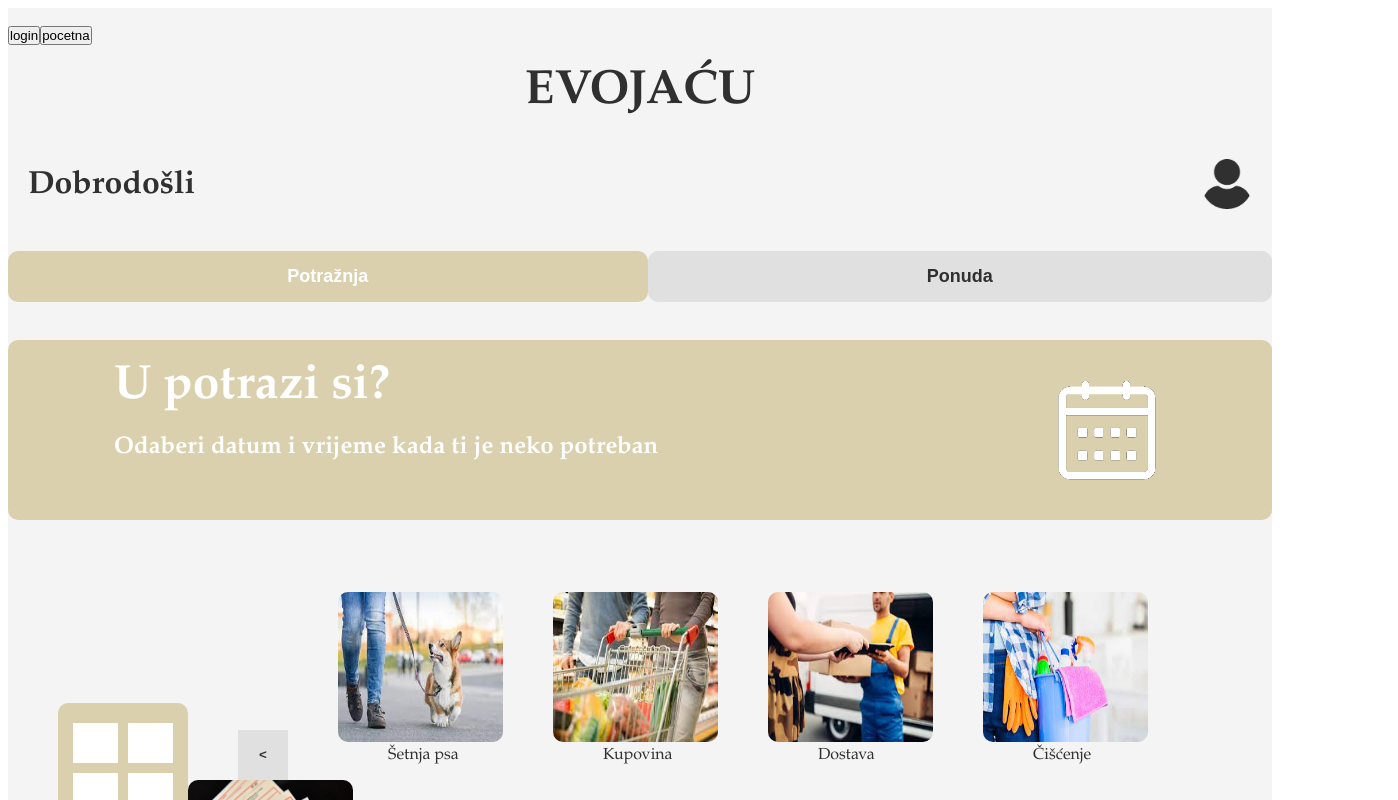
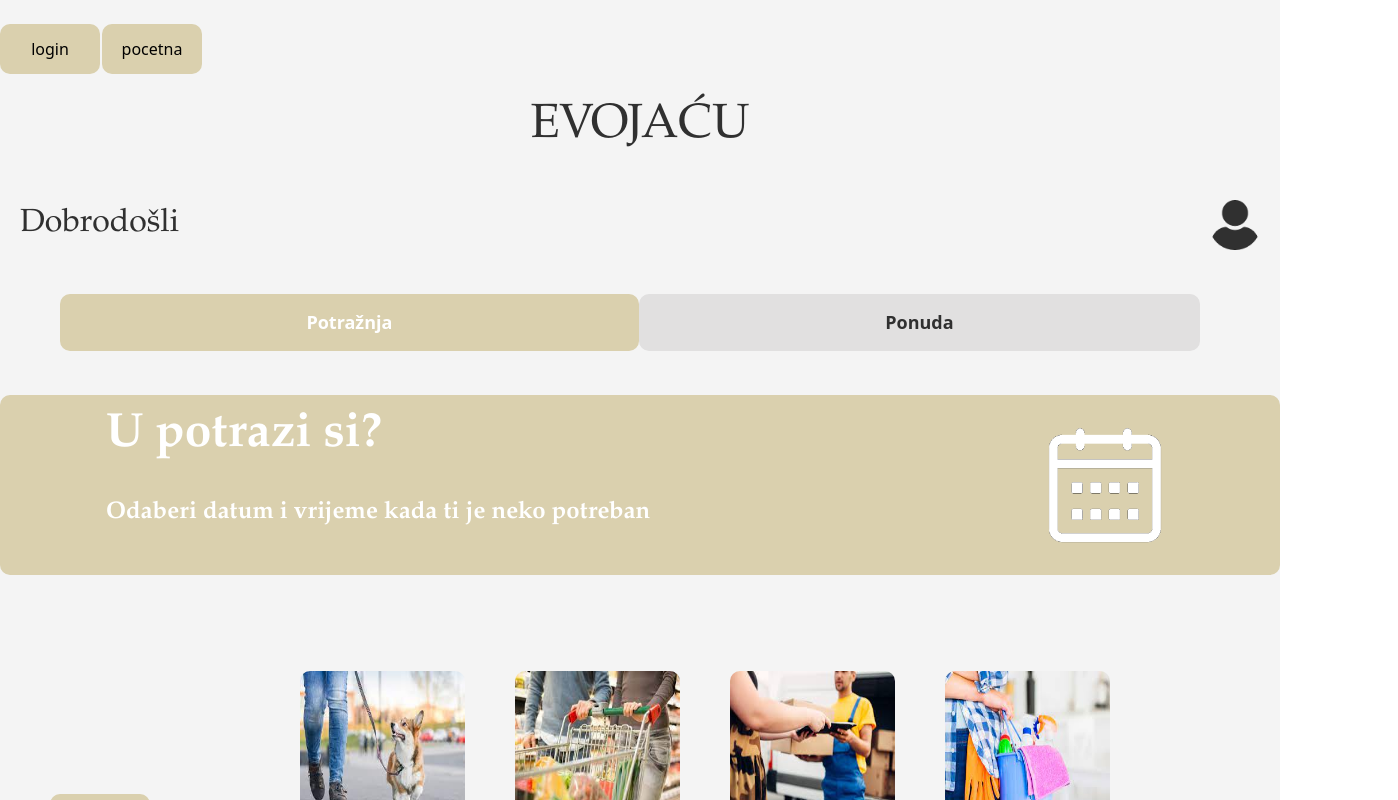
Before and after one commit to enabecic/evojacu, an Angular app in the folder front-end/: page /pocetna in a window 1280 px wide. Shown: the top 800 px of the page, 1398 px wide, since content can reach past the window. Built offline with nearby package versions, Linux system fonts and the light colour scheme.

Commit message:
Izrada logina

```diff
--- a/front-end/src/app/app.component.css
+++ b/front-end/src/app/app.component.css
@@ -18,3 +18,12 @@ h1{
   font-size: xxx-large;
   color: rgb(48,48,48);
 }
+
+.navigacija{
+  background-color: rgb(218, 208, 174);
+  border: 0;
+  border-radius: 10px;
+  width: 100px;
+  height: 50px;
+  margin-right: 2px;
+}
--- a/front-end/src/app/app.component.html
+++ b/front-end/src/app/app.component.html
@@ -1,7 +1,7 @@
 <body>
 <br>
-<button routerLink="/login">login</button>
-<button routerLink="/pocetna">pocetna</button>
+<button routerLink="/login"  class="navigacija">login</button>
+<button routerLink="/pocetna" class="navigacija">pocetna</button>
 <br><br>
 <h1>EVOJAĆU</h1>
 <br>
--- a/front-end/src/app/login/login.component.css
+++ b/front-end/src/app/login/login.component.css
@@ -0,0 +1,10 @@
+.signIn {
+  background-color: rgb(218, 208, 174);
+  border-radius: 10px;
+  border: 0;
+  width: 100%;
+  height: 50px;
+  color: white;
+  font-weight: bold;
+  font-size: 20px;
+}
--- a/front-end/src/app/login/login.component.html
+++ b/front-end/src/app/login/login.component.html
@@ -1 +1,56 @@
-<p>login works!</p>
+
+
+<br><br><br>
+<form>
+  <!-- Email input -->
+  <div class="form-outline mb-4">
+    <input type="text" id="form2Example1" class="form-control" [ngModelOptions]="{standalone: true}" [(ngModel)]="loginRequest.korisnickoIme"/>
+    <label class="form-label" for="form2Example1" >Username</label>
+  </div>
+
+  <!-- Password input -->
+  <div class="form-outline mb-4">
+    <input type="password" id="form2Example2" class="form-control"  [ngModelOptions]="{standalone: true}" [(ngModel)]="loginRequest.lozinka"/>
+    <label class="form-label" for="form2Example2">Password</label>
+  </div>
+
+  <!-- 2 column grid layout for inline styling -->
+  <div class="row mb-4">
+    <div class="col d-flex justify-content-center">
+      <!-- Checkbox -->
+      <div class="form-check">
+        <input style="background-color: rgb(218, 208, 174);border: rgb(218, 208, 174)" class="checkBox" class="form-check-input" type="checkbox" value="" id="form2Example31" checked />
+        <label class="form-check-label" for="form2Example31" > Remember me </label>
+      </div>
+    </div>
+
+    <div class="col">
+      <!-- Simple link -->
+      <a href="#!" style="color: rgb(218, 208, 174)">Forgot password?</a>
+    </div>
+  </div>
+  <br>
+  <!-- Submit button -->
+  <button (click)="signIn()" class="signIn">Sign in</button>
+<br><br><br><br>
+  <!-- Register buttons -->
+  <div class="text-center">
+    <p>Not a member? <a >Register</a></p>
+    <p>or sign up with:</p>
+    <button type="button" class="btn btn-link btn-floating mx-1">
+      <i class="fab fa-facebook-f"></i>
+    </button>
+
+    <button type="button" class="btn btn-link btn-floating mx-1">
+      <i class="fab fa-google"></i>
+    </button>
+
+    <button type="button" class="btn btn-link btn-floating mx-1">
+      <i class="fab fa-twitter"></i>
+    </button>
+
+    <button type="button" class="btn btn-link btn-floating mx-1">
+      <i class="fab fa-github"></i>
+    </button>
+  </div>
+</form>
--- a/front-end/src/app/login/login.component.ts
+++ b/front-end/src/app/login/login.component.ts
@@ -6,5 +6,9 @@ import { Component } from '@angular/core';
   styleUrls: ['./login.component.css']
 })
 export class LoginComponent {
+  loginRequest: any;
 
+  signIn() {
+
+  }
 }
--- a/front-end/src/app/pocetna/pocetna.component.css
+++ b/front-end/src/app/pocetna/pocetna.component.css
@@ -27,6 +27,11 @@ h2{
   display: flex;
   justify-content: space-between;
   margin-bottom: 20px;
+  margin-left: 60px;
+  padding: 0;
+  width: 100%; /* Proširuje .container do kraja stranice */
+  box-sizing: border-box; /* Uzima u obzir padding prilikom računanja ukupne širine */
+
 }
 .centered-button1,
 .centered-button2{
@@ -65,7 +70,7 @@ h2{
   cursor: pointer;
 }
 .slikaDatum{
-  width: 130px;
+  width: 250px;
   padding-right: 100px;
 }
 p{
@@ -194,7 +199,7 @@ p{
 .zvijezdica{
   width: 25px;
   height: 25px;
-  margin-left: 8px;
+  margin-left: 5px;
 }
 .containerPopularno{
   display: flex;
--- a/front-end/src/index.html
+++ b/front-end/src/index.html
@@ -6,6 +6,8 @@
   <base href="/">
   <meta name="viewport" content="width=device-width, initial-scale=1">
   <link rel="icon" type="image/x-icon" href="favicon.ico">
+  <link href="https://cdn.jsdelivr.net/npm/bootstrap@5.3.2/dist/css/bootstrap.min.css" rel="stylesheet" integrity="sha384-T3c6CoIi6uLrA9TneNEoa7RxnatzjcDSCmG1MXxSR1GAsXEV/Dwwykc2MPK8M2HN" crossorigin="anonymous">
+
 </head>
 <body>
   <app-root></app-root>
```
Also changed, not shown: front-end/src/app/app.module.ts (+8 -6 lines).
